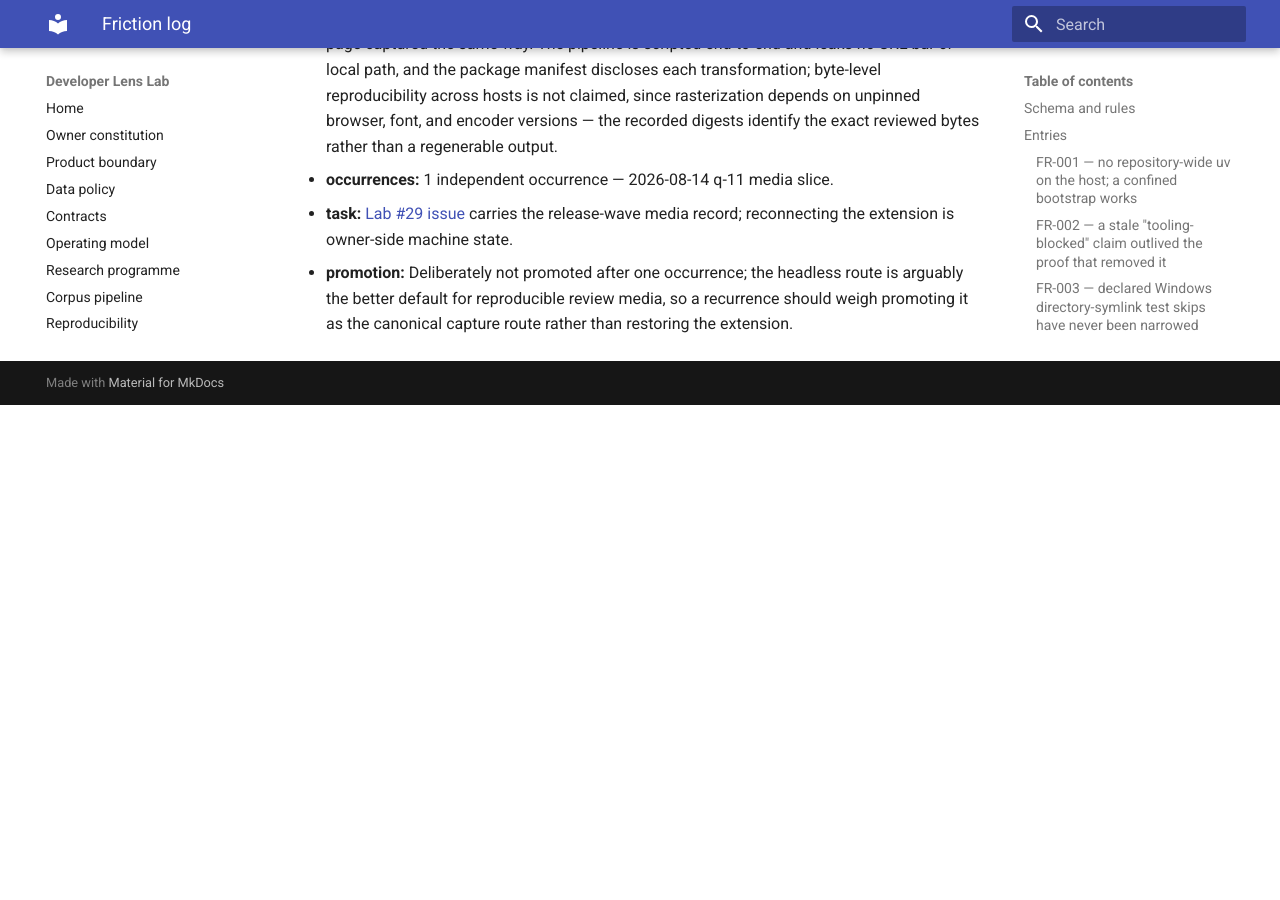
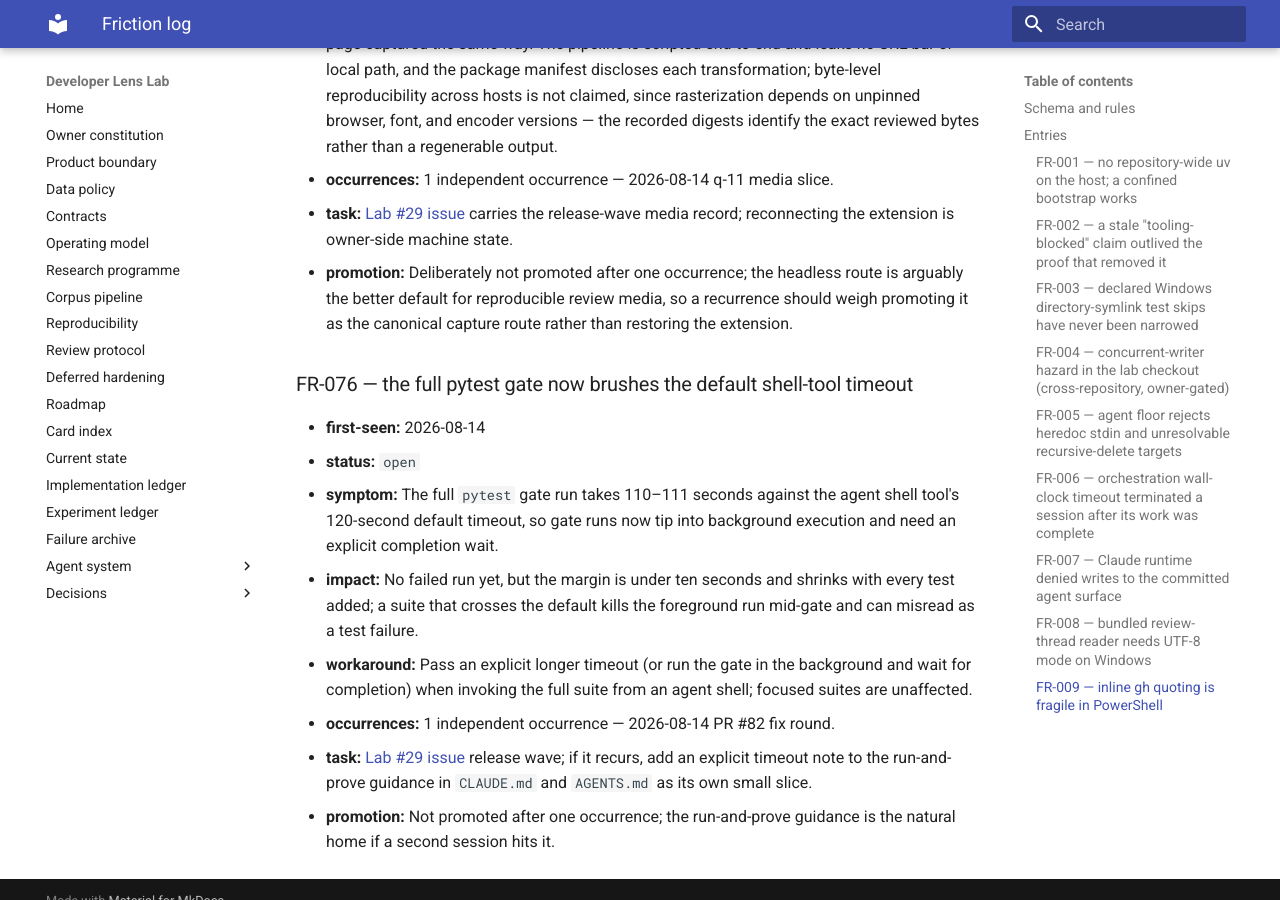
Before and after one commit to Chris0Jeky/developer-lens-lab, an MkDocs documentation site: the page built from docs/agent-system/FRICTION_LOG.md, in a window 1280 px wide and 900 px high, scrolled down 57510 px. Built offline with MkDocs 1.6.1 and Material for MkDocs 9.7.7, drawn with Linux system fonts in a browser that asks for light colours; before the commit the page ends 57915 px from its top, so only the background shows below that.

Commit message:
docs: log the full-gate timeout margin as FR-076
Claude-Session: https://claude.ai/code/session_013UrXm6JjTRf6vqucmpDb3t

```diff
--- a/docs/agent-system/FRICTION_LOG.md
+++ b/docs/agent-system/FRICTION_LOG.md
@@ -1994,3 +1994,22 @@ observational record lives in `docs/CURRENT_STATE.md`.
 - **promotion:** Deliberately not promoted after one occurrence; the headless route is arguably the
   better default for reproducible review media, so a recurrence should weigh promoting it as the
   canonical capture route rather than restoring the extension.
+
+### FR-076 — the full pytest gate now brushes the default shell-tool timeout
+
+- **first-seen:** 2026-08-14
+- **status:** `open`
+- **symptom:** The full `pytest` gate run takes 110–111 seconds against the agent shell tool's
+  120-second default timeout, so gate runs now tip into background execution and need an explicit
+  completion wait.
+- **impact:** No failed run yet, but the margin is under ten seconds and shrinks with every test
+  added; a suite that crosses the default kills the foreground run mid-gate and can misread as a
+  test failure.
+- **workaround:** Pass an explicit longer timeout (or run the gate in the background and wait for
+  completion) when invoking the full suite from an agent shell; focused suites are unaffected.
+- **occurrences:** 1 independent occurrence — 2026-08-14 PR #82 fix round.
+- **task:** [Lab #29 issue](https://github.com/Chris0Jeky/developer-lens-lab/issues/29) release
+  wave; if it recurs, add an explicit timeout note to the run-and-prove guidance in `CLAUDE.md`
+  and `AGENTS.md` as its own small slice.
+- **promotion:** Not promoted after one occurrence; the run-and-prove guidance is the natural home
+  if a second session hits it.
```
